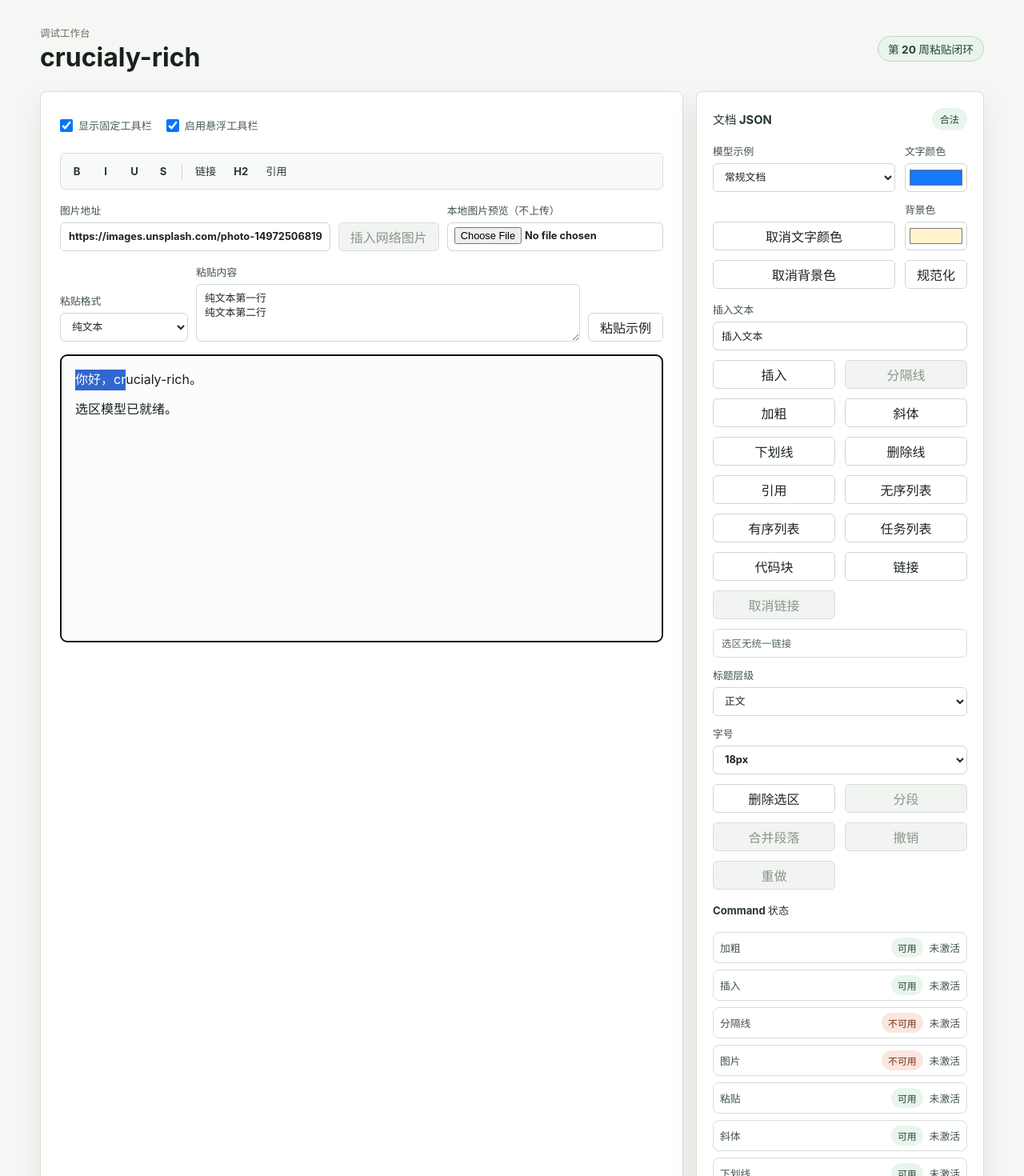
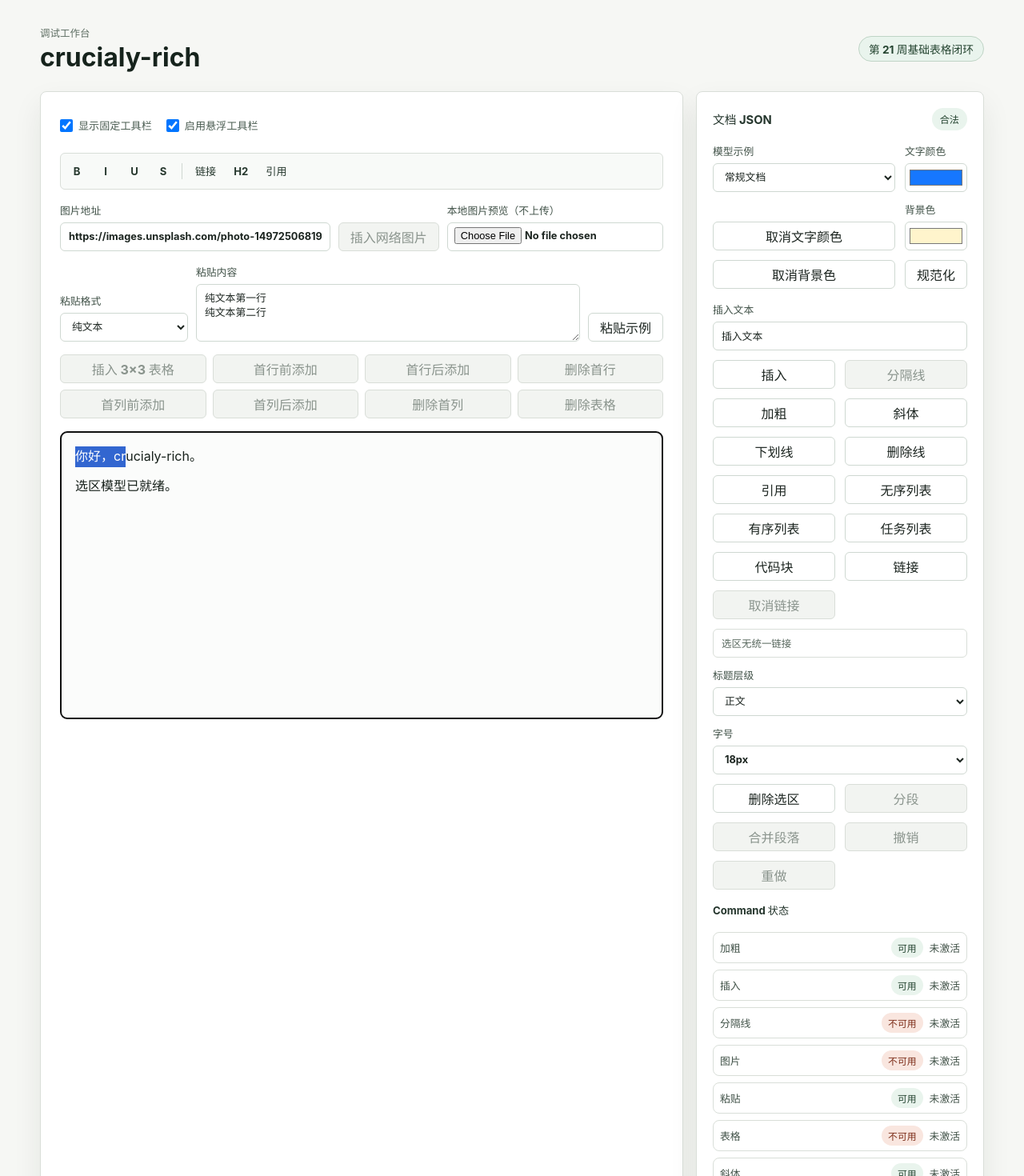
Before and after one commit to QDyanbing/crucialy-rich, a React (Vite) app in the folder apps/demo/: page / in a window 1280 px wide. Shown: the top 1470 px of the page at 80% size. Built offline with nearby package versions, Linux system fonts and the light colour scheme.

Commit message:
feat(demo): demonstrate basic table workflows

```diff
--- a/apps/demo/src/main.tsx
+++ b/apps/demo/src/main.tsx
@@ -1,4 +1,8 @@
 import {
+  ADD_COLUMN_AFTER_COMMAND_NAME,
+  ADD_COLUMN_BEFORE_COMMAND_NAME,
+  ADD_ROW_AFTER_COMMAND_NAME,
+  ADD_ROW_BEFORE_COMMAND_NAME,
   applyTransaction,
   BOLD_COMMAND_NAME,
   canRedo,
@@ -22,7 +26,11 @@ import {
   createText,
   createTaskItem,
   createTaskList,
+  createTable,
+  DELETE_COLUMN_COMMAND_NAME,
+  DELETE_ROW_COMMAND_NAME,
   DELETE_SELECTION_COMMAND_NAME,
+  DELETE_TABLE_COMMAND_NAME,
   domSelectionToModelSelection,
   executeCommand,
   getNodeAtPath,
@@ -33,6 +41,7 @@ import {
   INSERT_TEXT_COMMAND_NAME,
   INSERT_DIVIDER_COMMAND_NAME,
   INSERT_IMAGE_COMMAND_NAME,
+  INSERT_TABLE_COMMAND_NAME,
   ITALIC_COMMAND_NAME,
   isCollapsed,
   isValidPoint,
@@ -122,6 +131,7 @@ type ModelExampleId =
   | "marks"
   | "links"
   | "images"
+  | "tables"
   | "empty"
   | "invalid";
 
@@ -247,6 +257,29 @@ const modelExamples: ModelExample[] = [
       createDivider(),
       createParagraph([createText("分隔线后可以继续编辑正文。")]),
     ]),
+  },
+  {
+    id: "tables",
+    label: "基础表格",
+    selection: {
+      anchor: { path: [1, 0], offset: 0 },
+      focus: { path: [1, 0], offset: 0 },
+    },
+    value: (() => {
+      const table = createTable(3, 3);
+      const labels = ["姓名", "角色", "状态", "小明", "编辑", "进行中"];
+
+      labels.forEach((label, index) => {
+        const row = Math.floor(index / 3);
+        const column = index % 3;
+        table.children[row]!.children[column]!.children[0]!.children[0]!.text = label;
+      });
+
+      return createDocument([
+        table,
+        createParagraph([createText("表格后方保留可编辑段落。")]),
+      ]);
+    })(),
   },
   {
     id: "lists",
@@ -428,6 +461,7 @@ const demoCommandDescriptors: DemoCommandDescriptor[] = [
   { label: "分隔线", name: INSERT_DIVIDER_COMMAND_NAME },
   { label: "图片", name: INSERT_IMAGE_COMMAND_NAME },
   { label: "粘贴", name: PASTE_COMMAND_NAME },
+  { label: "表格", name: INSERT_TABLE_COMMAND_NAME },
   { label: "斜体", name: ITALIC_COMMAND_NAME },
   { label: "下划线", name: UNDERLINE_COMMAND_NAME },
   { label: "删除线", name: STRIKE_COMMAND_NAME },
@@ -800,6 +834,9 @@ function DemoApp() {
   const normalizedDocument = useMemo(
     () => normalizeDocument(documentValue),
     [documentValue],
+  );
+  const tableIndex = normalizedDocument.children.findIndex(
+    (block) => block.type === "table",
   );
   const pasteFragment = useMemo(
     () =>
@@ -1091,6 +1128,18 @@ function DemoApp() {
     );
   }
 
+  function handleTableCommand(commandName: CommandName, payload?: object) {
+    applyCommandResult(
+      executeCommand(demoCommandRegistry, commandName, {
+        context: {
+          document: normalizedDocument,
+          selection: modelSelection,
+        },
+        ...(payload ? { payload } : {}),
+      }),
+    );
+  }
+
   function handleInsertImage() {
     applyCommandResult(
       executeCommand(demoCommandRegistry, INSERT_IMAGE_COMMAND_NAME, {
@@ -1562,7 +1611,7 @@ function DemoApp() {
           <p className="eyebrow">调试工作台</p>
           <h1 id="page-title">crucialy-rich</h1>
         </div>
-        <span className="status-pill">第 20 周粘贴闭环</span>
+        <span className="status-pill">第 21 周基础表格闭环</span>
       </header>
 
       <section className="workspace-grid" aria-label="编辑器工作区">
@@ -1648,6 +1697,98 @@ function DemoApp() {
               onClick={handlePasteExample}
             >
               粘贴示例
+            </button>
+          </div>
+          <div className="table-controls" aria-label="基础表格验收控制">
+            <button
+              type="button"
+              disabled={isCommandDisabled(INSERT_TABLE_COMMAND_NAME)}
+              onClick={() => handleTableCommand(INSERT_TABLE_COMMAND_NAME)}
+            >
+              插入 3×3 表格
+            </button>
+            <button
+              type="button"
+              disabled={tableIndex < 0}
+              onClick={() =>
+                handleTableCommand(ADD_ROW_BEFORE_COMMAND_NAME, {
+                  path: [tableIndex],
+                  rowIndex: 0,
+                })
+              }
+            >
+              首行前添加
+            </button>
+            <button
+              type="button"
+              disabled={tableIndex < 0}
+              onClick={() =>
+                handleTableCommand(ADD_ROW_AFTER_COMMAND_NAME, {
+                  path: [tableIndex],
+                  rowIndex: 0,
+                })
+              }
+            >
+              首行后添加
+            </button>
+            <button
+              type="button"
+              disabled={tableIndex < 0}
+              onClick={() =>
+                handleTableCommand(DELETE_ROW_COMMAND_NAME, {
+                  path: [tableIndex],
+                  rowIndex: 0,
+                })
+              }
+            >
+              删除首行
+            </button>
+            <button
+              type="button"
+              disabled={tableIndex < 0}
+              onClick={() =>
+                handleTableCommand(ADD_COLUMN_BEFORE_COMMAND_NAME, {
+                  columnIndex: 0,
+                  path: [tableIndex],
+                })
+              }
+            >
+              首列前添加
+            </button>
+            <button
+              type="button"
+              disabled={tableIndex < 0}
+              onClick={() =>
+                handleTableCommand(ADD_COLUMN_AFTER_COMMAND_NAME, {
+                  columnIndex: 0,
+                  path: [tableIndex],
+                })
+              }
+            >
+              首列后添加
+            </button>
+            <button
+              type="button"
+              disabled={tableIndex < 0}
+              onClick={() =>
+                handleTableCommand(DELETE_COLUMN_COMMAND_NAME, {
+                  columnIndex: 0,
+                  path: [tableIndex],
+                })
+              }
+            >
+              删除首列
+            </button>
+            <button
+              type="button"
+              disabled={tableIndex < 0}
+              onClick={() =>
+                handleTableCommand(DELETE_TABLE_COMMAND_NAME, {
+                  path: [tableIndex],
+                })
+              }
+            >
+              删除表格
             </button>
           </div>
           <RichTextEditor
--- a/apps/demo/src/styles.css
+++ b/apps/demo/src/styles.css
@@ -223,6 +223,12 @@ h3 {
   padding: 8px 10px;
 }
 
+.table-controls {
+  display: grid;
+  grid-template-columns: repeat(4, minmax(0, 1fr));
+  gap: 8px;
+}
+
 .crucialy-floating-toolbar {
   filter: drop-shadow(0 10px 18px rgb(26 36 30 / 18%));
 }
@@ -331,6 +337,24 @@ h3 {
 .rendered-document img[data-selected="true"] {
   outline: 3px solid #2f6d46;
   outline-offset: 3px;
+}
+
+.rendered-document table {
+  width: 100%;
+  border-collapse: collapse;
+  table-layout: fixed;
+}
+
+.rendered-document td {
+  min-width: 72px;
+  border: 1px solid #aebbb2;
+  background: #ffffff;
+  padding: 8px 10px;
+  vertical-align: top;
+}
+
+.rendered-document td p {
+  min-height: 24px;
 }
 
 .rendered-document pre {
@@ -907,7 +931,8 @@ input {
   }
 
   .image-controls,
-  .paste-controls {
+  .paste-controls,
+  .table-controls {
     grid-template-columns: minmax(0, 1fr);
   }
 
```
Also changed, not shown: 1 other file (tests, documents, lock files or other folders).
